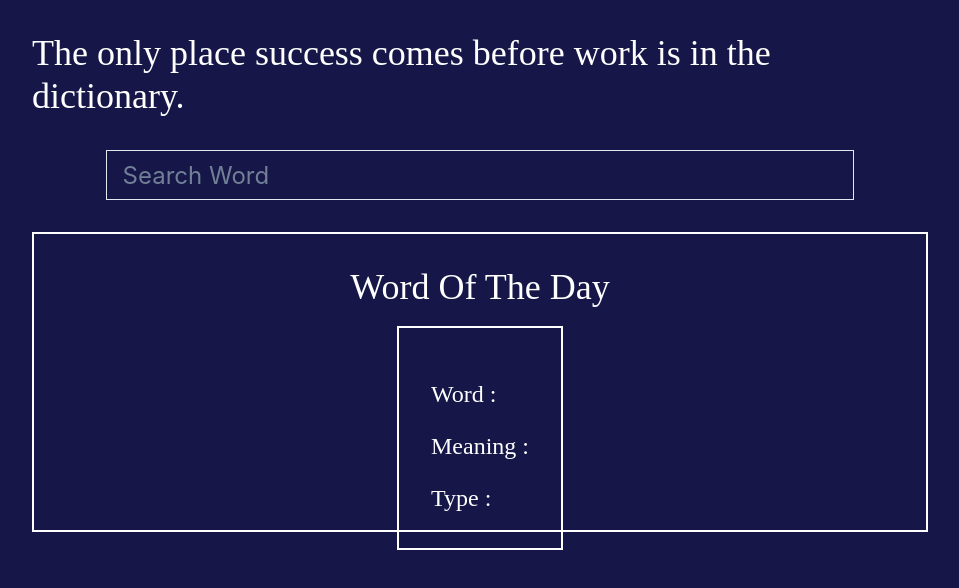
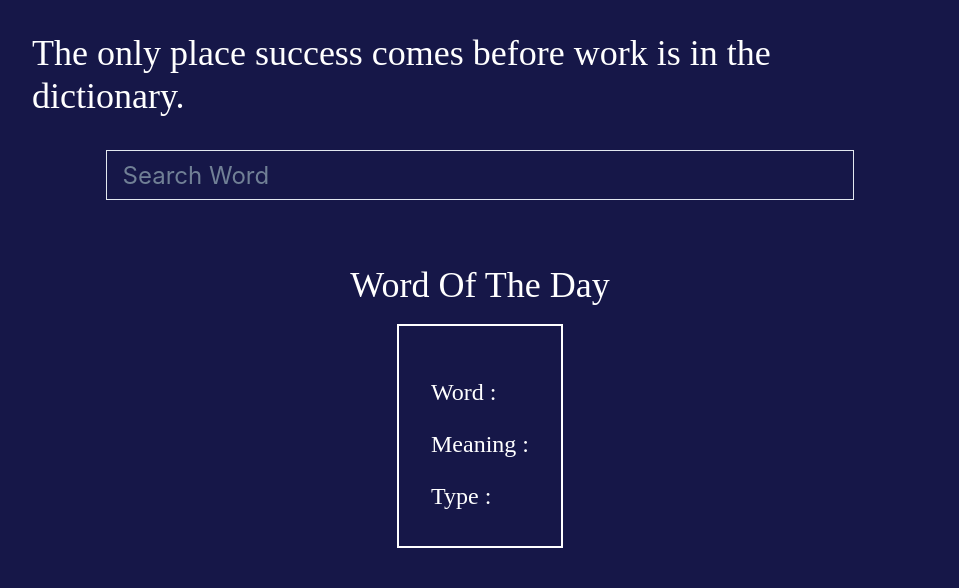
Before and after one commit to Mufadal03/mini-dictionary-app, a React (Create React App) app in the folder dictionary/: page / in a window 1280 px wide. Shown: the top 588 px of the page, without its empty margins (160-1119 px from the left). Built offline with nearby package versions, Linux system fonts and the light colour scheme; a web font is replaced by a local one.

Commit message:
conditional Rendering

```diff
--- a/dictionary/src/Components/ResultContainer.jsx
+++ b/dictionary/src/Components/ResultContainer.jsx
@@ -14,8 +14,8 @@ const ResultContainer = () => {
             }
     })
   return (
-      <Box border="2px solid" h="300px">
-          {Data.length>0?<Word />:<WordOfTheDay />}
+      <Box  >
+          {Object.keys(Data).length>0?<Word />:<WordOfTheDay />}
     </Box>
   )
 }
```
